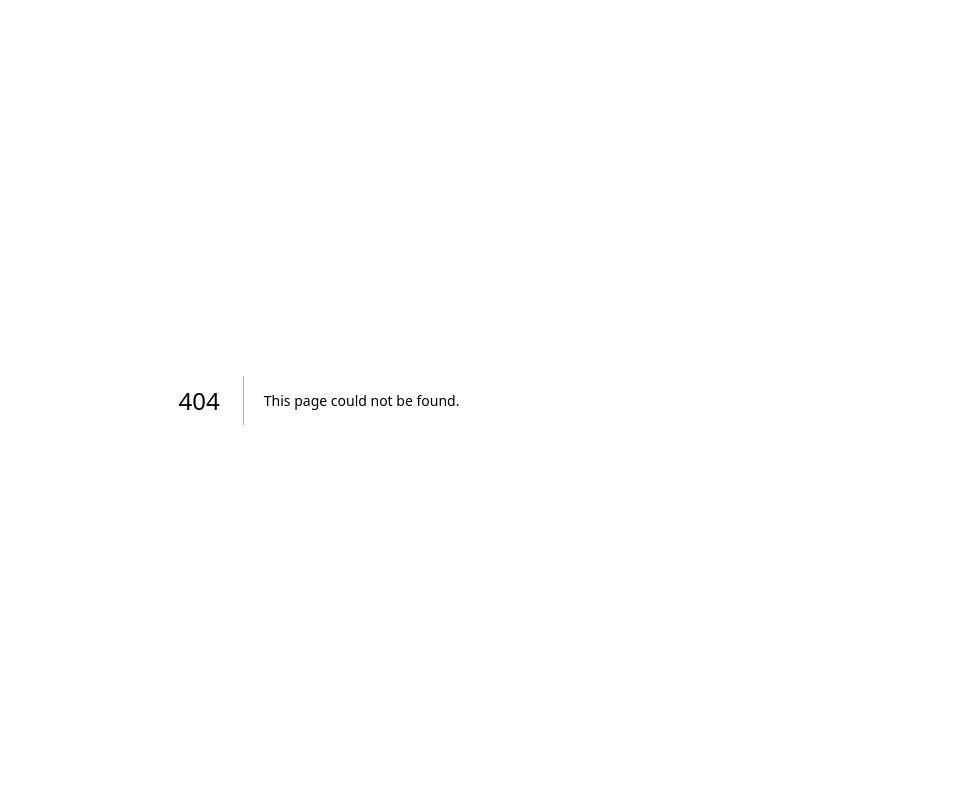
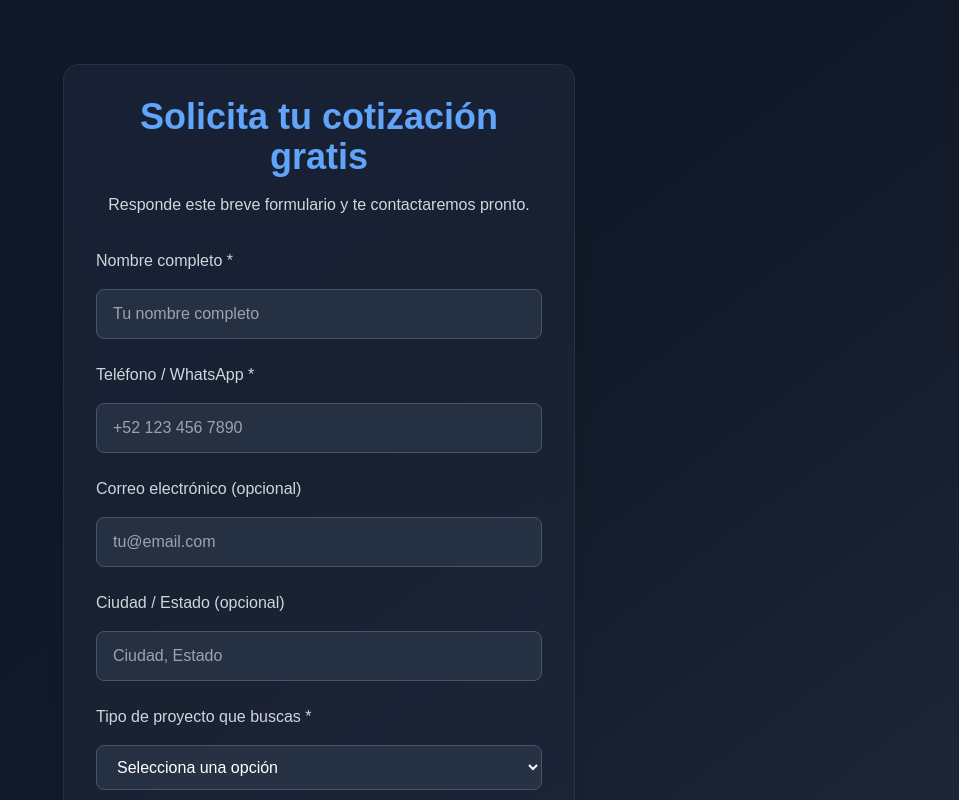
Before and after one commit to alexisgohe/developers-code, a Next.js app: page /formulario in a window 1280 px wide. Before the commit this address had no page. Shown: the top 800 px of the page, without its empty margins (321-1280 px from the left). Built offline with nearby package versions, Linux system fonts and the light colour scheme.

Commit message:
FIX - Se arregla envio de formulario

```diff
--- a/app/contacto/page.tsx
+++ b/app/contacto/page.tsx
@@ -2,6 +2,7 @@
 
 import emailjs from '@emailjs/browser';
 import { useState, ChangeEvent, FormEvent } from 'react';
+import { toast } from 'sonner';
 
 interface FormData {
   // Sección 1: Datos de contacto
@@ -139,21 +140,34 @@ const PrequalificationForm = () => {
 
   const handleSubmit = async (e: FormEvent) => {
     e.preventDefault();
-    if (!validateSection(5)) {
-      alert('Por favor, completa todos los campos requeridos antes de enviar.');
+    if (!validateSection(5)) { // Validar la última sección antes de enviar
+      toast.error('Por favor, completa todos los campos requeridos antes de enviar.');
       return;
     }
 
     setIsSubmitting(true);
 
     try {
-      // Simulación del envío del formulario
-      await new Promise(resolve => setTimeout(resolve, 2000));
-      alert('¡Gracias por tu información! Nos pondremos en contacto pronto.');
-      setFormData(initialState);
-      setCurrentSection(1);
+      const serviceID = process.env.NEXT_PUBLIC_EMAILJS_SERVICE_ID!;
+      const templateID = process.env.NEXT_PUBLIC_EMAILJS_TEMPLATE_ID!;
+      const publicKey = process.env.NEXT_PUBLIC_EMAILJS_PUBLIC_KEY!;
+
+      // EmailJS espera un objeto plano, por lo que convertimos los arrays a strings.
+      // Asegúrate de que estas claves coincidan con las variables en tu plantilla de EmailJS.
+      const templateParams = {
+        ...formData,
+        digitalPresence: formData.digitalPresence.join(', '),
+        goals: formData.goals.join(', '),
+      };
+
+      await emailjs.send(serviceID, templateID, templateParams, publicKey);
+
+      toast.success('¡Gracias por tu información! Nos pondremos en contacto pronto.');
+      setFormData(initialState); // Opcional: resetear el formulario
+      setCurrentSection(1); // Volver al inicio del formulario
     } catch (error) {
-      alert('Hubo un error al enviar tu solicitud. Por favor, inténtalo de nuevo.');
+      // console.error('Error al enviar el correo:', error);
+      toast.error('Hubo un error al enviar tu solicitud. Por favor, inténtalo de nuevo.');
     } finally {
       setIsSubmitting(false);
     }
--- /dev/null
+++ b/app/formulario/page.tsx
@@ -0,0 +1,195 @@
+'use client';
+
+import { useState, ChangeEvent, FormEvent } from 'react';
+import { toast } from 'sonner';
+import emailjs from '@emailjs/browser';
+
+interface SimpleFormData {
+  fullName: string;
+  phone: string;
+  email: string;
+  location: string;
+  businessName: string;
+}
+
+const initialState: SimpleFormData = {
+  fullName: '',
+  phone: '',
+  email: '',
+  location: '',
+  businessName: '',
+};
+
+const businessNameOptions = [
+  'Página web',
+  'Sistema',
+  'Ecommerce',
+  'Otro',
+];
+
+const SimpleQuoteForm = () => {
+  const [formData, setFormData] = useState<SimpleFormData>(initialState);
+  const [errors, setErrors] = useState<Partial<SimpleFormData>>({});
+  const [isSubmitting, setIsSubmitting] = useState(false);
+
+  const handleChange = (e: ChangeEvent<HTMLInputElement | HTMLSelectElement>) => {
+    const { name, value } = e.target;
+    setFormData(prev => ({ ...prev, [name]: value }));
+
+    // Validación en tiempo real solo para los campos requeridos
+    if (['fullName', 'phone', 'businessName'].includes(name)) {
+      setErrors(prev => ({
+        ...prev,
+        [name]: value ? undefined : 'Este campo es requerido'
+      }));
+    }
+  };
+
+  const validate = (): boolean => {
+    const newErrors: Partial<SimpleFormData> = {};
+
+    if (!formData.fullName.trim()) {
+      newErrors.fullName = 'El nombre completo es obligatorio';
+    }
+    if (!formData.phone.trim()) {
+      newErrors.phone = 'El teléfono o WhatsApp es obligatorio';
+    }
+    if (!formData.businessName.trim()) {
+      newErrors.businessName = 'Selecciona el tipo de proyecto';
+    }
+
+    setErrors(newErrors);
+    return Object.keys(newErrors).length === 0;
+  };
+
+
+
+  const handleSubmit = async (e: FormEvent) => {
+    e.preventDefault();
+    if (!validate()) { // Validar la última sección antes de enviar
+      toast.error('Por favor, completa todos los campos requeridos antes de enviar.');
+      return;
+    }
+
+    setIsSubmitting(true);
+
+    try {
+      const serviceID = process.env.NEXT_PUBLIC_EMAILJS_SERVICE_ID!;
+      const templateID = process.env.NEXT_PUBLIC_EMAILJS_TEMPLATE_ID!;
+      const publicKey = process.env.NEXT_PUBLIC_EMAILJS_PUBLIC_KEY!;
+
+      // EmailJS espera un objeto plano, por lo que convertimos los arrays a strings.
+      // Asegúrate de que estas claves coincidan con las variables en tu plantilla de EmailJS.
+      const templateParams = {
+        ...formData
+      };
+
+      await emailjs.send(serviceID, templateID, templateParams, publicKey);
+
+      toast.success('¡Gracias por tu información! Nos pondremos en contacto pronto.');
+      setFormData(initialState); // Opcional: resetear el formulario
+    } catch (error) {
+      // console.error('Error al enviar el correo:', error);
+      toast.error('Hubo un error al enviar tu solicitud. Por favor, inténtalo de nuevo.');
+    } finally {
+      setIsSubmitting(false);
+    }
+  };
+
+  return (
+    <div className="min-h-screen bg-gradient-to-br from-slate-900 via-gray-900 to-slate-800 text-white flex items-center justify-center py-16 px-4">
+      <div className="max-w-lg w-full mx-auto bg-slate-800/60 backdrop-blur-md rounded-2xl shadow-lg border border-slate-700/50 p-8">
+        <h2 className="text-3xl md:text-4xl font-bold mb-4 text-blue-400 text-center">
+          Solicita tu cotización gratis
+        </h2>
+        <p className="text-base text-gray-300 font-medium mb-8 text-center">
+          Responde este breve formulario y te contactaremos pronto.
+        </p>
+        <form onSubmit={handleSubmit} className="space-y-6">
+          <div className="space-y-2">
+            <label className="block text-gray-300 font-medium mb-2">Nombre completo *</label>
+            <input
+              type="text"
+              name="fullName"
+              value={formData.fullName}
+              onChange={handleChange}
+              className="w-full px-4 py-3 bg-slate-700/50 border border-slate-600 rounded-lg text-white placeholder-gray-400 focus:outline-none focus:ring-2 focus:ring-blue-500 focus:border-transparent transition-all"
+              placeholder="Tu nombre completo"
+            />
+            {errors.fullName && <span className="text-red-400 text-sm">{errors.fullName}</span>}
+          </div>
+
+          <div className="space-y-2">
+            <label className="block text-gray-300 font-medium mb-2">Teléfono / WhatsApp *</label>
+            <input
+              type="tel"
+              name="phone"
+              value={formData.phone}
+              onChange={handleChange}
+              className="w-full px-4 py-3 bg-slate-700/50 border border-slate-600 rounded-lg text-white placeholder-gray-400 focus:outline-none focus:ring-2 focus:ring-blue-500 focus:border-transparent transition-all"
+              placeholder="+52 123 456 7890"
+            />
+            {errors.phone && <span className="text-red-400 text-sm">{errors.phone}</span>}
+          </div>
+
+          <div className="space-y-2">
+            <label className="block text-gray-300 font-medium mb-2">Correo electrónico (opcional)</label>
+            <input
+              type="email"
+              name="email"
+              value={formData.email}
+              onChange={handleChange}
+              className="w-full px-4 py-3 bg-slate-700/50 border border-slate-600 rounded-lg text-white placeholder-gray-400 focus:outline-none focus:ring-2 focus:ring-blue-500 focus:border-transparent transition-all"
+              placeholder="tu@email.com"
+            />
+          </div>
+
+          <div className="space-y-2">
+            <label className="block text-gray-300 font-medium mb-2">Ciudad / Estado (opcional)</label>
+            <input
+              type="text"
+              name="location"
+              value={formData.location}
+              onChange={handleChange}
+              className="w-full px-4 py-3 bg-slate-700/50 border border-slate-600 rounded-lg text-white placeholder-gray-400 focus:outline-none focus:ring-2 focus:ring-blue-500 focus:border-transparent transition-all"
+              placeholder="Ciudad, Estado"
+            />
+          </div>
+
+          <div className="space-y-2">
+            <label className="block text-gray-300 font-medium mb-2">Tipo de proyecto que buscas *</label>
+            <select
+              name="businessName"
+              value={formData.businessName}
+              onChange={handleChange}
+              className="w-full px-4 py-3 bg-slate-700/50 border border-slate-600 rounded-lg text-white focus:outline-none focus:ring-2 focus:ring-blue-500 focus:border-transparent transition-all"
+            >
+              <option value="">Selecciona una opción</option>
+              {businessNameOptions.map(option => (
+                <option key={option} value={option}>{option}</option>
+              ))}
+            </select>
+            {errors.businessName && <span className="text-red-400 text-sm">{errors.businessName}</span>}
+          </div>
+
+          <button
+            type="submit"
+            className="w-full mt-6 px-8 py-3 rounded-xl bg-gradient-to-r from-blue-600 to-green-600 text-white font-bold hover:from-blue-500 hover:to-green-500 transition-all duration-200 shadow-lg hover:shadow-blue-500/25 disabled:opacity-50 disabled:cursor-not-allowed"
+            disabled={isSubmitting}
+          >
+            {isSubmitting ? (
+              <span className="flex items-center gap-2">
+                <div className="w-4 h-4 border-2 border-white/30 border-t-white rounded-full animate-spin"></div>
+                Enviando...
+              </span>
+            ) : (
+              'Solicitar cotización gratis'
+            )}
+          </button>
+        </form>
+      </div>
+    </div>
+  );
+};
+
+export default SimpleQuoteForm;
```
